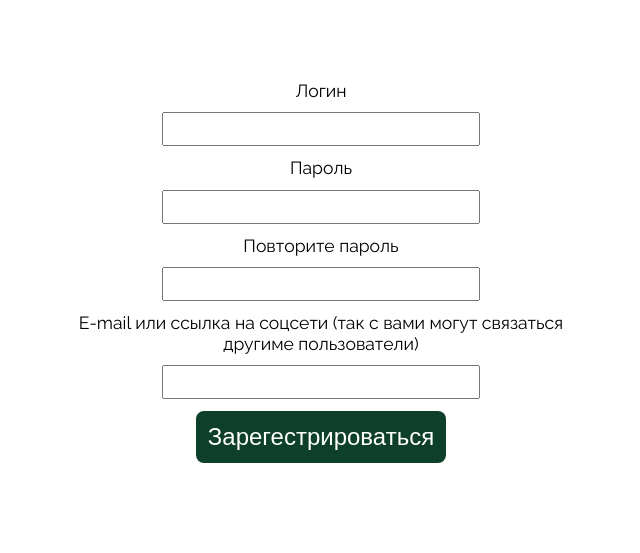
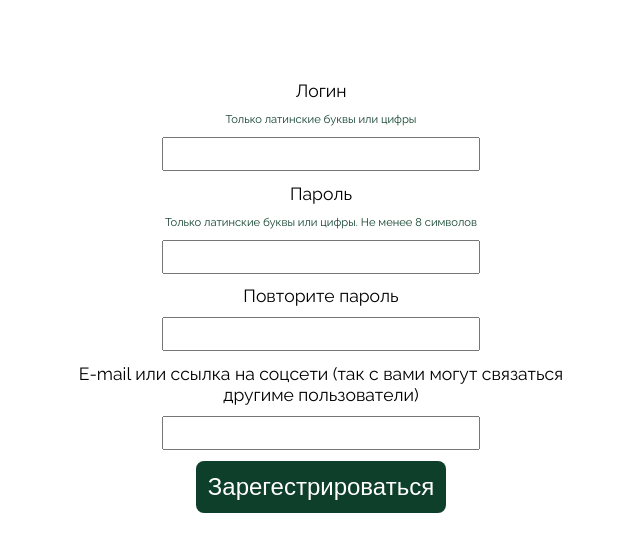
Before and after one commit to IzuKits/ArtFreedom, a Django app: page /registration/ in a window 1280 px wide. Shown: the part 64-617 px from the top of the page, without its empty margins (319-959 px from the left). Run offline with Django 3.2, Linux system fonts and the light colour scheme; some libraries are stand-ins or nearby versions.

Commit message:
some fix

```diff
--- a/artfreedom/apps/main/views.py
+++ b/artfreedom/apps/main/views.py
@@ -53,7 +53,7 @@ def catalog(request):
             form_filter.cleaned_data['status2'], form_filter.cleaned_data['status3']),
             latest_challenges_list
         ))
-    items_on_page = 2
+    items_on_page = 8
     max_page = ceil(len(latest_challenges_list) / items_on_page)
 
     latest_challenges_list = latest_challenges_list[
--- a/artfreedom/static/css/base.css
+++ b/artfreedom/static/css/base.css
@@ -92,3 +92,8 @@ footer a{
 main{
     padding-bottom: 0px !important;
 }
+
+.form_wrapper > form > p.mini_text{
+    font-size: 0.7rem;
+    color:  rgb(14, 63, 42);;
+}
--- a/artfreedom/templates/loginsys/register.html
+++ b/artfreedom/templates/loginsys/register.html
@@ -8,9 +8,12 @@
         <form action="/registration/" method="POST" id="registration_form">
             {% csrf_token %}
             <label for="id_login">Логин</label>
+            <p class="mini_text"> Только латинские буквы или цифры</p>
             {{form.login}}
             <div id='login_error'>Логин должен содержать только латинские буквы или цифры</div>
             <label for="id_password">Пароль</label>
+            <p class="mini_text"> Только латинские буквы или цифры. Не менее 8 символов</p>
+
             {{form.password}}
             <div id='password_error'></div>
             <label for="id_password2">Повторите пароль</label>
@@ -58,11 +61,9 @@
         is_contacts_valid = true
 
         if(is_login_valid&&is_password_valid&&is_password2_valid&&is_contacts_valid){
-            alert("true")
             return true
         }
         else{
-            alert("false")
             return false
         }
     }
```
Also changed, not shown: db.sqlite3.
